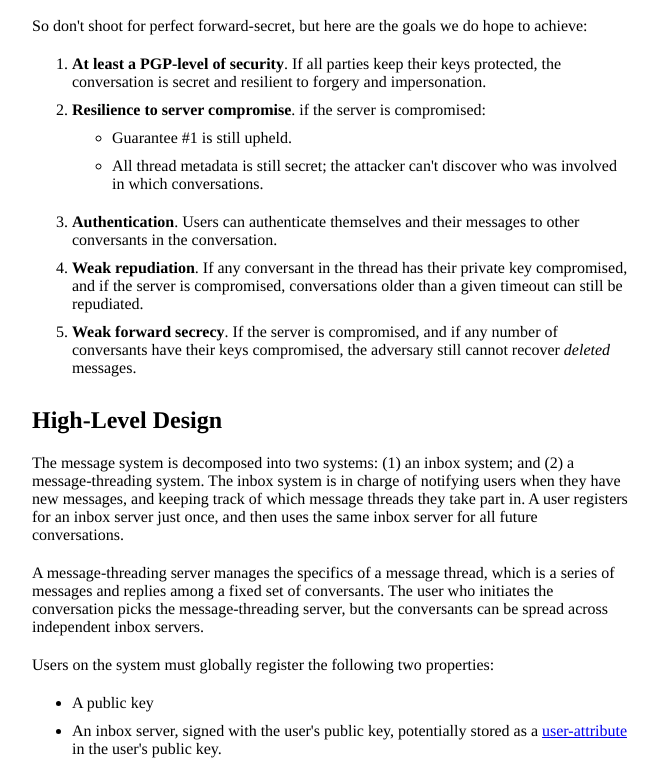
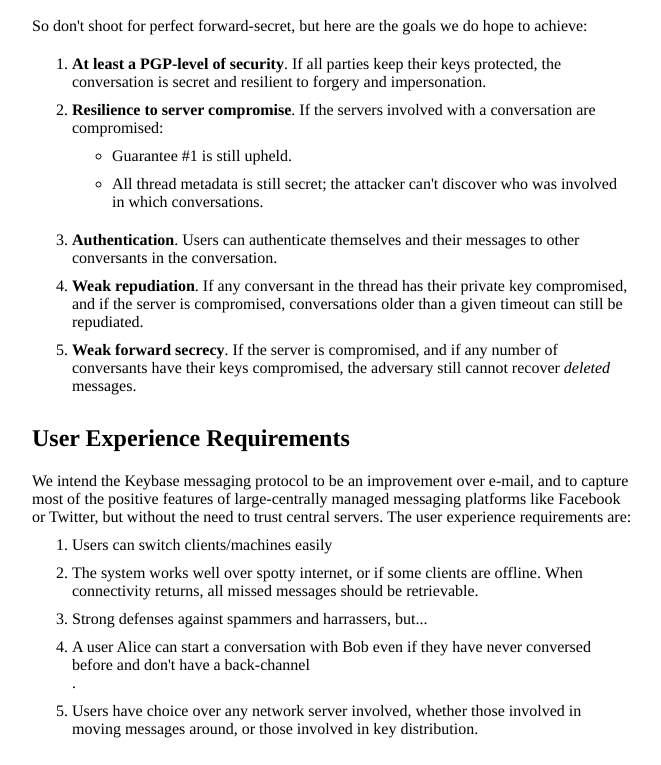
Before and after one commit to keybase/messenger, a plain HTML site: page protocol/index.html in a window 1280 px wide. Shown: the part 695-1460 px from the top of the page, without its empty margins (68-729 px from the left). Drawn offline with nearby package versions, Linux system fonts and the light colour scheme; some packages are replaced by stand-ins of ours.

Commit message:
more document

```diff
--- a/protocol/index.html
+++ b/protocol/index.html
@@ -90,9 +90,11 @@
       So don't shoot for perfect forward-secret, but here are the goals we do hope to achieve:
 
       <ol>
-        <li><strong>At least a PGP-level of security</strong>. If all parties keep their keys protected, the conversation is secret
-            and resilient to forgery and impersonation.</li>
-        <li><strong>Resilience to server compromise</strong>. if the server is compromised:
+        <li><strong>At least a PGP-level of security</strong>.
+          If all parties keep their keys protected, the conversation is secret
+          and resilient to forgery and impersonation.</li>
+        <li><strong>Resilience to server compromise</strong>.
+          If the servers involved with a conversation are compromised:
           <ul>
             <li>Guarantee #1 is still upheld.</li>
             <li>All thread metadata is still secret; the attacker can't discover who was involved in which conversations.</li>
@@ -102,10 +104,27 @@
           messages to other conversants in the conversation.</li>
         <li><strong>Weak repudiation</strong>. If any conversant in the thread has their private key compromised, and if the
          server is compromised, conversations older than a given timeout can still be repudiated.</li>
-        <li><strong>Weak forward secrecy</strong>. If the server is compromised, and if any number of conversants have their
-         keys compromised, the adversary still cannot recover <em>deleted</em> messages.</li>
+        <li><strong>Weak forward secrecy</strong>. If the server is compromised, and if any number of conversants
+         have their keys compromised, the adversary still cannot recover <em>deleted</em> messages.</li>
       </ol>
     </p>
+
+    <h2>User Experience Requirements</h2>
+
+    We intend the Keybase messaging protocol to be an improvement over e-mail, and to capture
+    most of the positive features of large-centrally managed messaging platforms like Facebook
+    or Twitter, but without the need to trust central servers.  The user experience requirements are:
+
+    <ol>
+      <li>Users can switch clients/machines easily</li>
+      <li>The system works well over spotty internet, or if some clients are offline.
+          When connectivity returns, all missed messages should be retrievable.</li>
+      <li>Strong defenses against spammers and harrassers, but...</li>
+      <li>A user Alice can start a conversation with Bob even if they have never
+      conversed before and don't have a back-channel</li>.
+      <li>Users have choice over any network server involved, whether those
+      involved in moving messages around, or those involved in key distribution.</li>
+    </ol>
 
     <h2>High-Level Design</h2>
 
```
